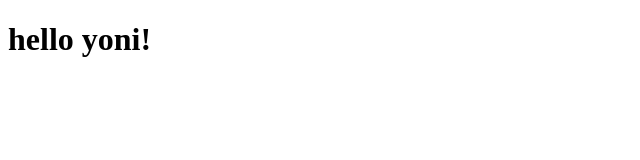
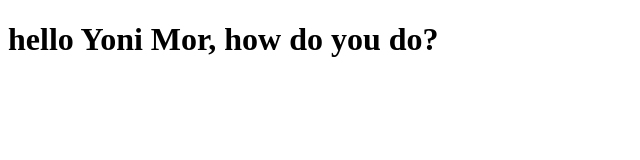
Before and after one commit to YonatanMor/git_exercises, a plain HTML site: page index.html in a window 1280 px wide. Shown: the whole page, without its empty margins (0-640 px from the left). Drawn offline with Linux system fonts and the light colour scheme.

Commit message:
2nd commit

```diff
--- a/index.html
+++ b/index.html
@@ -8,7 +8,7 @@
   </head>
   <body>
     <div>
-      <h1>hello yoni!</h1>
+      <h1>hello Yoni Mor, how do you do?</h1>
     </div>
   </body>
 </html>
```
